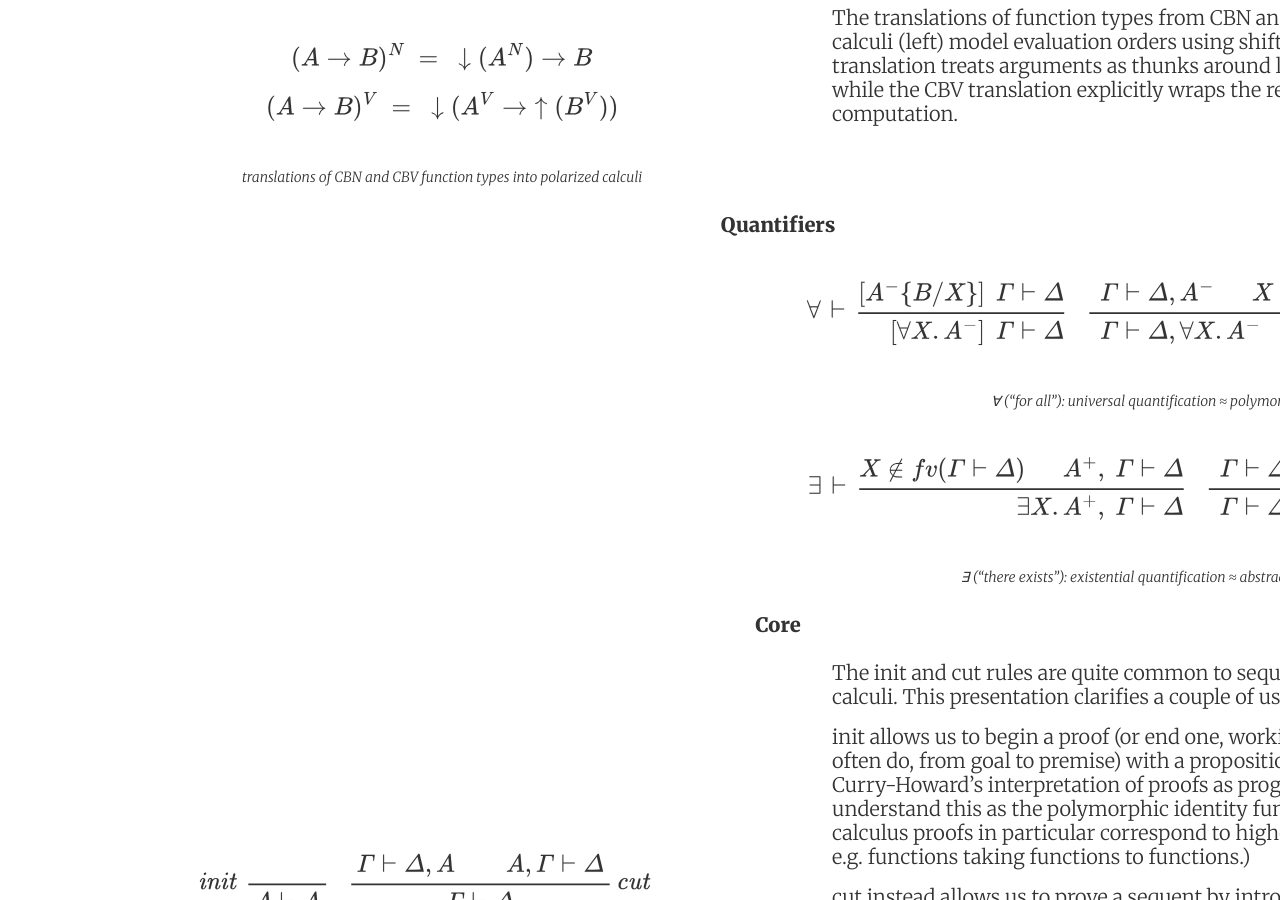
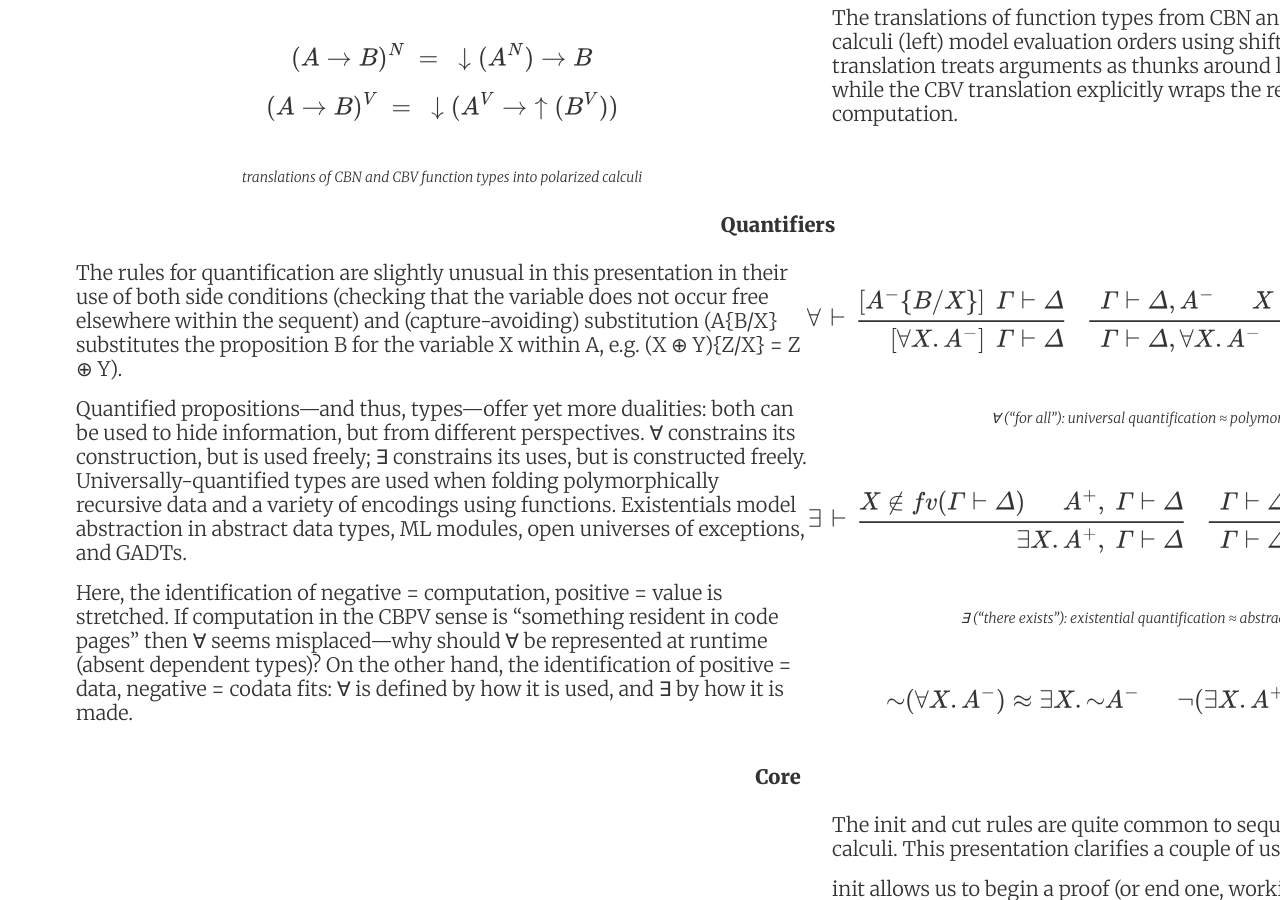
Before and after one commit to robrix/robrix.github.io, a Jekyll site: the page docs/posts/2021-06-07-duality/index.html, which Jekyll copies as it is, in a window 1280 px wide and 900 px high, scrolled down 3972 px. Built offline with Jekyll 4.4.1, drawn with Linux system fonts in a browser that asks for light colours; some of the changed text lies outside the part shown.

Commit message:
Quantifiers.

```diff
--- a/docs/posts/2021-06-07-duality/index.html
+++ b/docs/posts/2021-06-07-duality/index.html
@@ -59,7 +59,7 @@
   <h1>Duality</h1>
   <span class="post-meta">Jun 7, 2021</span><br>
 
-  <span class="post-meta small">16 minute read</span>
+  <span class="post-meta small">17 minute read</span>
 </div>
 
 <article class="post-content">
@@ -622,8 +622,15 @@ translations of CBN and CBV function types into polarized calculi
 </th>
 </tr>
 <tr>
-<td colspan="2" rowspan="4">
+<td colspan="2" rowspan="5">
 <p>
+The rules for quantification are slightly unusual in this presentation in their use of both side conditions (checking that the variable does not occur free elsewhere within the sequent) and (capture-avoiding) substitution (A{B/X} substitutes the proposition B for the variable X within A, e.g. (X ⊕ Y){Z/X} = Z ⊕ Y).
+</p>
+<p>
+Quantified propositions—and thus, types—offer yet more dualities: both can be used to hide information, but from different perspectives. ∀ constrains its construction, but is used freely; ∃ constrains its uses, but is constructed freely. Universally-quantified types are used when folding polymorphically recursive data and a variety of encodings using functions. Existentials model abstraction in abstract data types, ML modules, open universes of exceptions, and GADTs.
+</p>
+<p>
+Here, the identification of negative = computation, positive = value is stretched. If computation in the CBPV sense is “something resident in code pages” then ∀ seems misplaced—why should ∀ be represented at runtime (absent dependent types)? On the other hand, the identification of positive = data, negative = codata fits: ∀ is defined by how it is used, and ∃ by how it is made.
 </p>
 </td>
 <td colspan="2">
@@ -673,6 +680,13 @@ translations of CBN and CBV function types into polarized calculi
 <tr>
 <td colspan="2" class="caption">
 ∃ (“there exists”): existential quantification ≈ abstract data type
+</td>
+</tr>
+<tr>
+<td colspan="2">
+<span class="math display">$$
+        \sim \kern -3pt (∀X.A^-) ≈ ∃X.\sim \kern -3pt A^- \hskip 1.5em ¬(∃X.A^+) ≈ ∀X.¬A^+
+        $$</span>
 </td>
 </tr>
 <tr>
```
Also changed, not shown: docs/feed.xml (+15 -1 lines), posts/2021-06-07-duality.md (+11 -2 lines).
